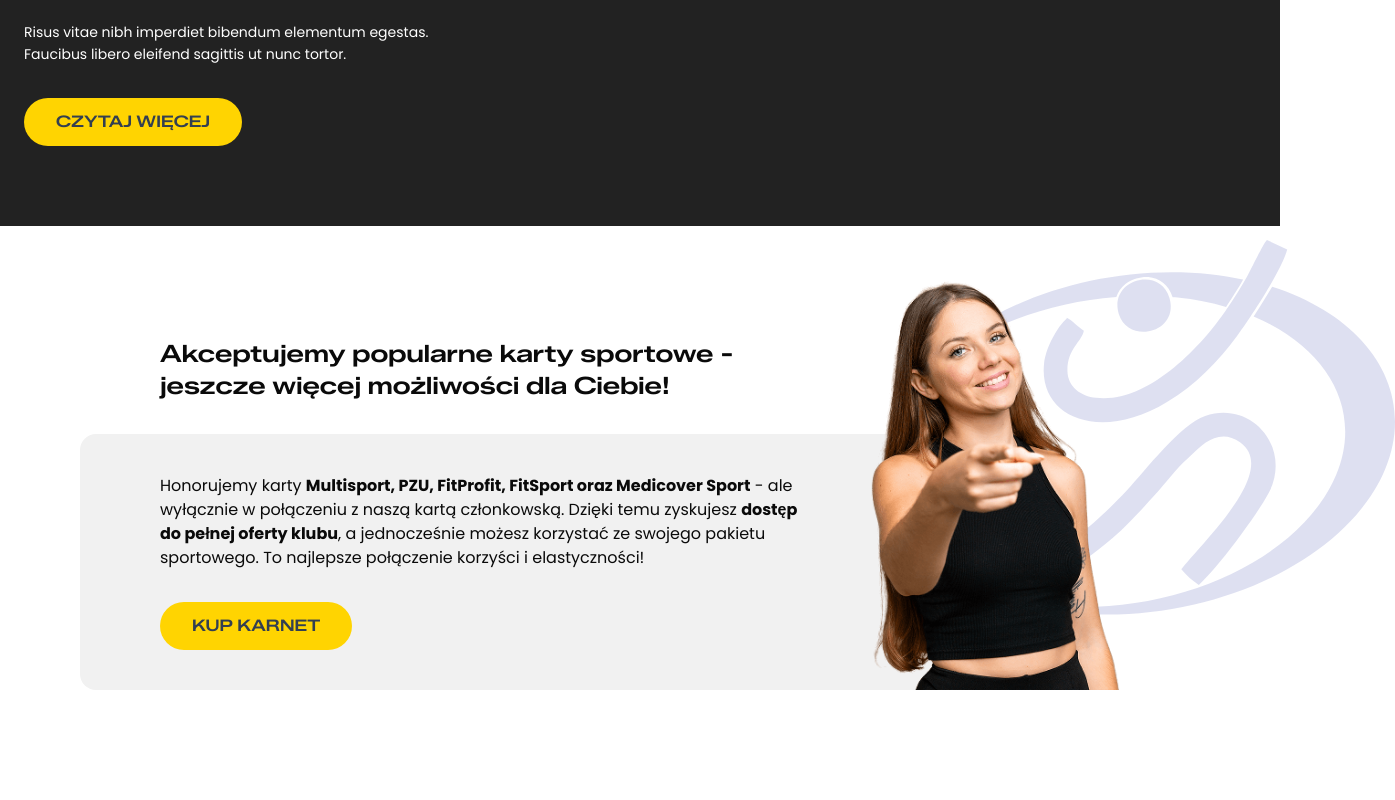
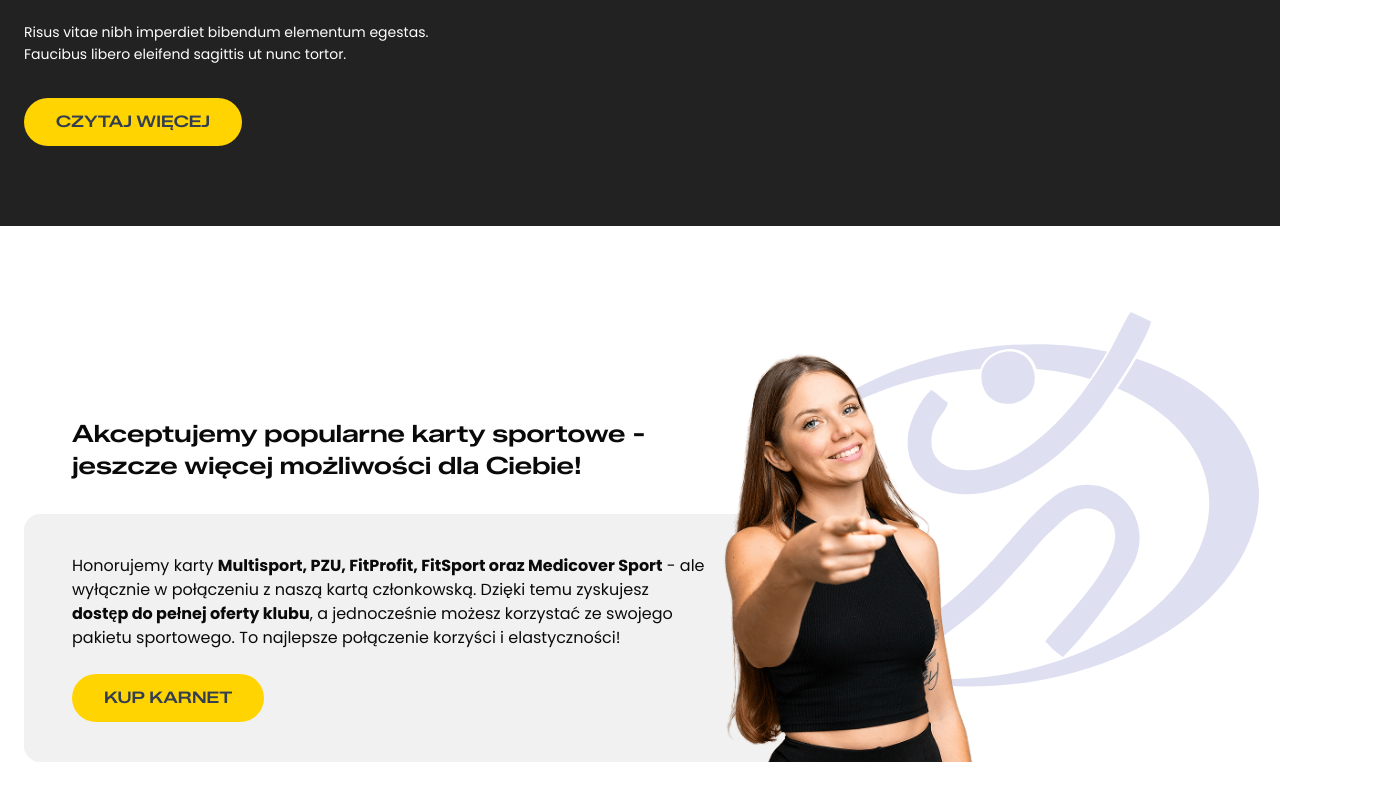
Before and after one commit to Szorcu/powerfit, a Next.js app: page / in a window 1280 px wide. Shown: the part 1035-1835 px from the top of the page, 1395 px wide, since content can reach past the window. Built offline with nearby package versions, Linux system fonts and the light colour scheme.

Commit message:
Finished "Honored cards" section

```diff
--- a/src/components/organisms/HonoredCardsSection/HonoredCardsSection.tsx
+++ b/src/components/organisms/HonoredCardsSection/HonoredCardsSection.tsx
@@ -4,15 +4,15 @@ import Image from "next/image";
 export const HonoredCardsSection = () => {
   return (
     <section className="flex w-full justify-center">
-      <div className="container max-w-7xl items-end py-7 sm:px-20 sm:py-28">
-        <div className="flex flex-col gap-8">
-          <h3 className="ml-20 max-w-xl">
-            Akceptujemy popularne karty sportowe - <br /> jeszcze więcej
-            możliwości dla Ciebie!
+      <div className="container flex flex-col gap-8 py-7 xl:py-48 2xl:px-28">
+        <h3 className="max-w-xl xl:ml-12 2xl:ml-20">
+          Akceptujemy popularne karty sportowe -{" "}
+          <br className="hidden sm:block" />
+          jeszcze więcej możliwości dla Ciebie!
         </h3>
 
-          <div className="relative mr-60 flex flex-col gap-4 rounded-2xl bg-[#F1F1F1] py-10 pr-40 pl-20 lg:gap-8">
-            <p>
+        <div className="relative flex flex-col gap-6 rounded-2xl bg-[#F1F1F1] p-7 pb-0 xl:w-4/6 xl:px-12 xl:py-10 2xl:px-20">
+          <p className="xl:max-w-[636px]">
             Honorujemy karty{" "}
             <b>Multisport, PZU, FitProfit, FitSport oraz Medicover Sport</b> -
             ale wyłącznie w połączeniu z naszą kartą członkowską. Dzięki temu
@@ -23,17 +23,22 @@ export const HonoredCardsSection = () => {
 
           <Button className="w-fit">Kup karnet</Button>
 
-            <div className="absolute -right-40 bottom-0">
-              <div className="relative">
-                <Image src="/girl.png" alt="" width={250} height={300} />
+          <div className="mt-12 xl:absolute xl:-right-32 xl:bottom-0 2xl:-right-40">
+            <div className="relative z-10">
               <Image
-                  className="absolute -top-10 -right-[110%] z-[-1] max-w-none"
+                className="h-auto max-w-1/2 sm:max-w-none"
+                src="/girl.png"
+                alt=""
+                width={250}
+                height={300}
+              />
+              <Image
+                className="absolute -top-10 left-8 z-[-1] max-w-5/6 xl:-right-[110%] xl:max-w-none"
                 src="/logo-mark-1.svg"
                 alt=""
                 width={504}
-                  height={380}
+                height={375}
               />
-              </div>
             </div>
           </div>
         </div>
--- a/src/components/organisms/Navbar/Navbar.tsx
+++ b/src/components/organisms/Navbar/Navbar.tsx
@@ -15,6 +15,8 @@ export const Navbar = () => {
       setIsStick(window.scrollY > 10);
     };
 
+    handleScroll();
+
     window.addEventListener("scroll", handleScroll, { passive: true });
 
     return () => {
@@ -27,7 +29,7 @@ export const Navbar = () => {
       className={cn(
         "fixed top-0 z-50 flex w-full justify-center border-b text-white transition-[padding,background-color,backdrop-filter,border-color,box-shadow] duration-300 ease-in-out",
         isStick
-          ? "border-white/10 bg-[#222222]/50 py-3 shadow-md backdrop-blur-md xl:py-6"
+          ? "border-white/10 bg-[#222222]/50 py-3 shadow-md backdrop-blur-md xl:py-4"
           : "border-transparent bg-transparent py-6 xl:py-12",
       )}
     >
```
Lines whose indentation alone changed are shown as unchanged.
